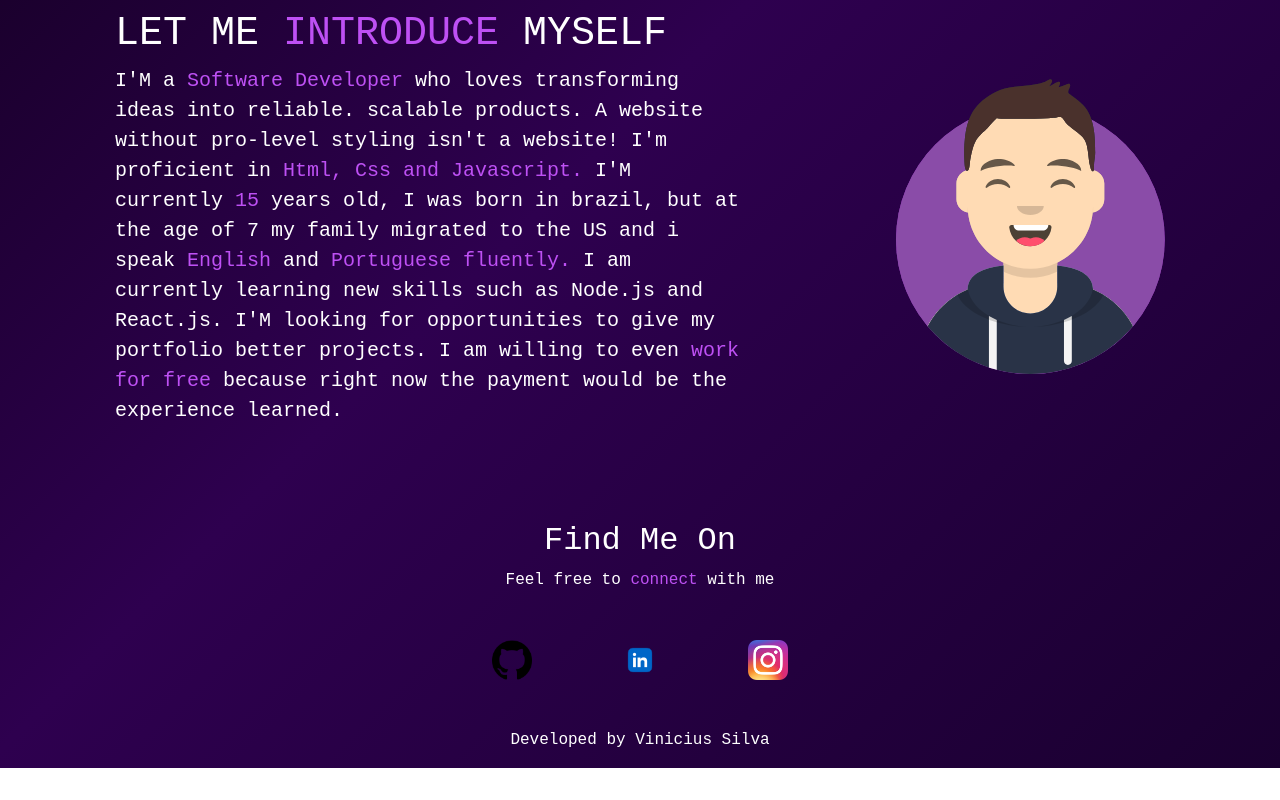
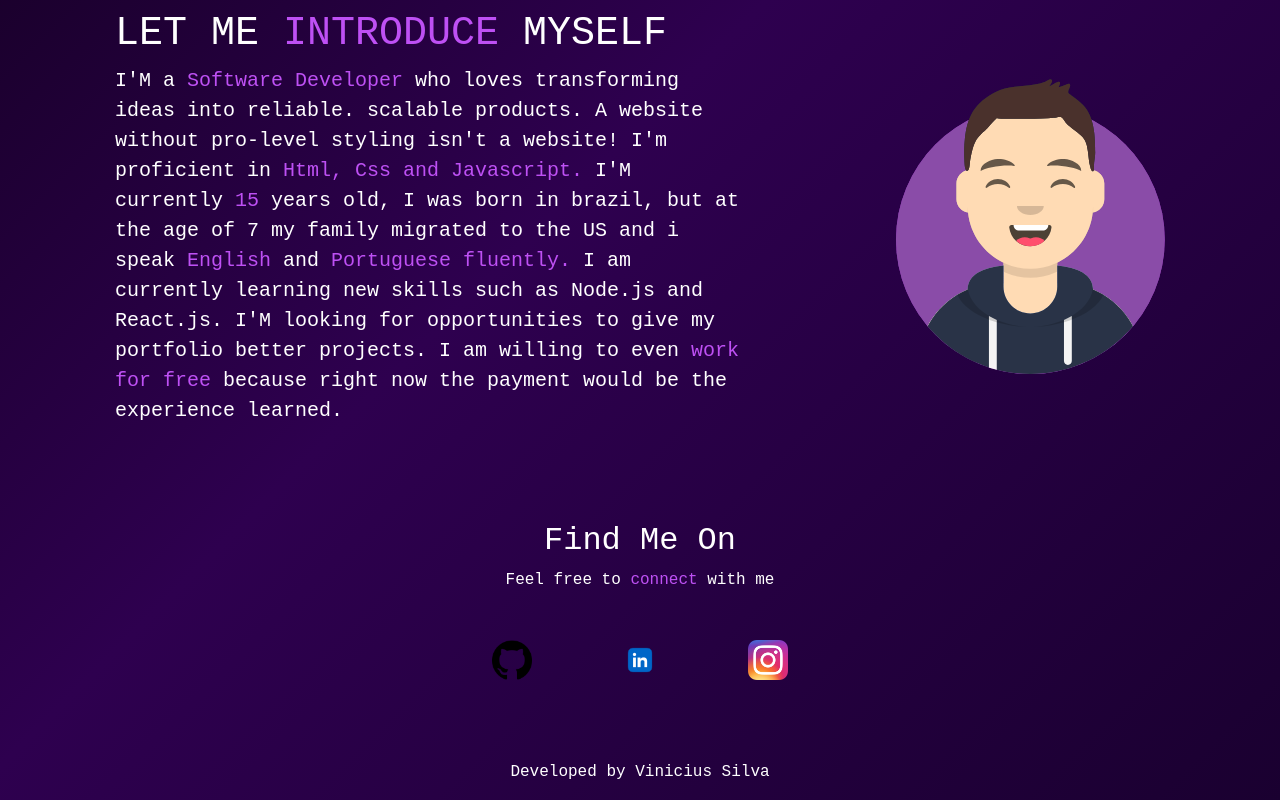
Before and after one commit to dev-viniSilva/portfolio, a plain HTML site: page index.html in a window 1280 px wide. Shown: the part 548-1348 px from the top of the page. Before the commit the page ends 1316 px from the top, so only its background shows below. Drawn offline with nearby package versions, Linux system fonts and the light colour scheme.

Commit message:
Update style.css

```diff
--- a/style.css
+++ b/style.css
@@ -37,7 +37,8 @@ width: 60px;
 }
 
 .footer-text {
-  margin:1em; }
+  margin-top: 3em;
+}
 
 .link {
   text-decoration: none;
```
